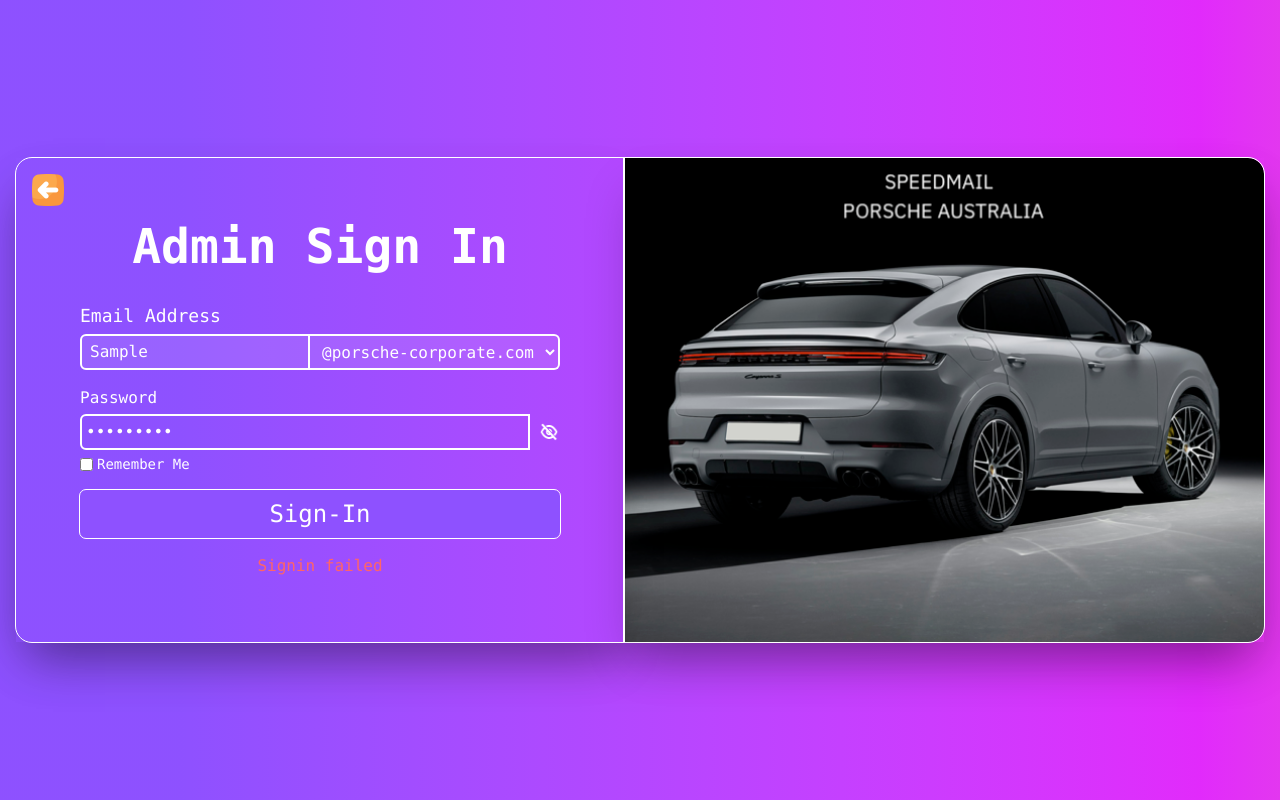
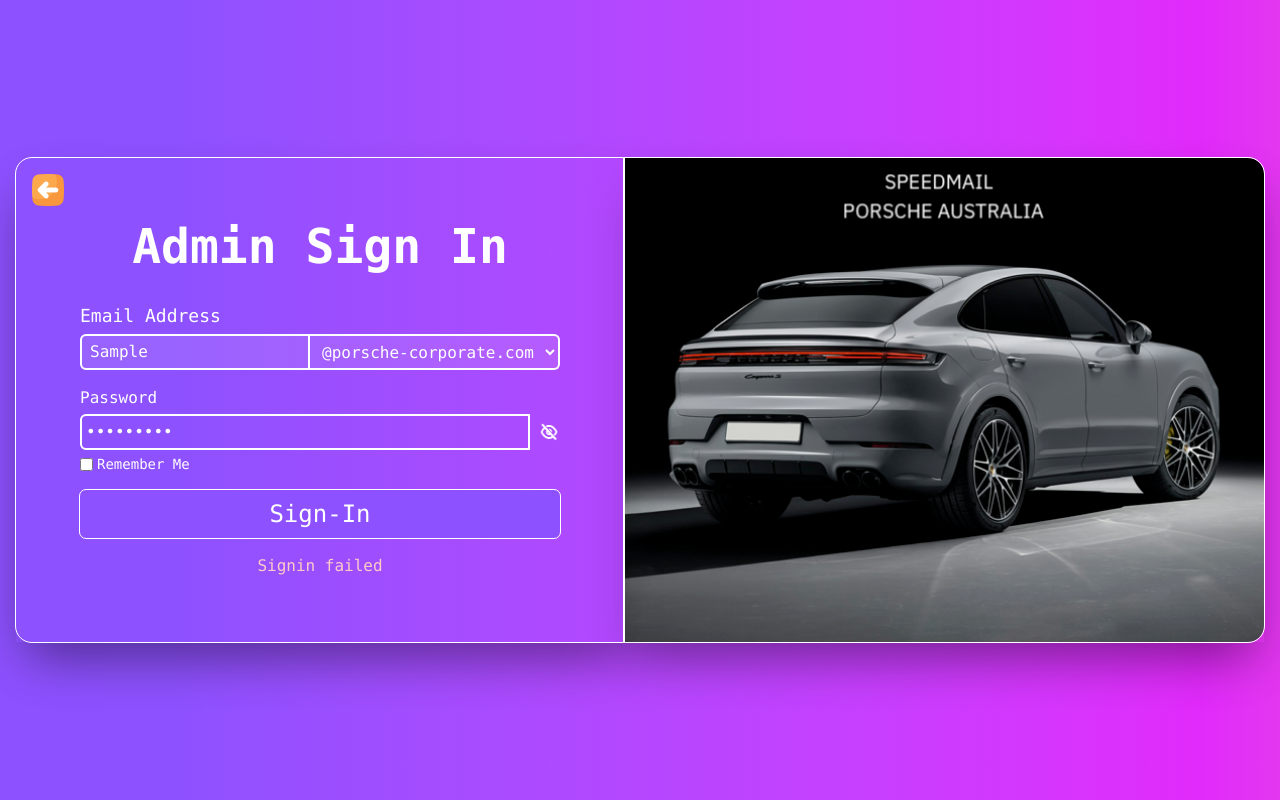
Before and after one commit to Pavith-Singh/Speedmail, a React (Vite) app in the folder frontend/: page /adminsignin in a window 1280 px wide. Both pictures are taken after typing "Sample", "Sample123" into the empty fields and a click on the button "Sign-In". Built offline with nearby package versions, Linux system fonts and the light colour scheme; no server answers.

Commit message:
minor adjustment

```diff
--- a/frontend/src/AdminSignin.jsx
+++ b/frontend/src/AdminSignin.jsx
@@ -107,7 +107,7 @@
 
             <button type="submit" className="hover:scale-102  text-white px-10 py-2 text-2xl rounded-md bg-violet-500 hover:bg-violet-400 transition duration-300 ease-in-out outline outline-white cursor-pointer">Sign-In</button>
 
-            {error && <div className='text-red-400'>{error}</div>}
+            {error && <div className='text-red-200'>{error}</div>}
             {success && <div className='text-green-400'>{success}</div>}
           </form>
         </div>
--- a/frontend/src/Register.jsx
+++ b/frontend/src/Register.jsx
@@ -23,8 +23,7 @@
 
     try {
       const payload = JSON.parse(atob(token.split('.')[1]));
-      console.log("Token payload:", payload);  // Debug: check token content
-      // If the token doesn't indicate admin privileges, redirect
+      console.log("Token payload:", payload);
       if (!payload.isAdmin) {
         window.location.href = '/register';
       }
@@ -38,12 +37,10 @@
     setError('');
     setSuccess('');
     const email = partialEmail + selectedDomain;
-    // lowercase, uppercase, numbers, and periods only
     if (!/^[a-zA-Z0-9.]+$/.test(partialEmail)) {
       setError('No special characters or spaces allowed');
       return;
     }
-    // Password: at least 8 chars, includes letters and numbers
     if (!/^(?=.*[A-Za-z])(?=.*\d)[A-Za-z\d]{8,}$/.test(password)) {
       setError('Password must be at least 8 characters and include both letters and numbers');
       return;
@@ -169,7 +166,7 @@
               </div>
             </div>
             <button type ="submit" className="hover:scale-102  text-white px-10 py-2 text-2xl rounded-md bg-violet-500 hover:bg-violet-400 transition duration-300 ease-in-out outline outline-white cursor-pointer">Register</button>
-            {error && <div className='text-red-400'>{error}</div>}
+            {error && <div className='text-red-200'>{error}</div>}
             {success && <div className='text-green-400'>{success}</div>}
             <p className="text-sm text-white font-semibold">Already Registered? <a href="/signin" className="text-orange-400 hover:underline">Sign-In</a></p>
           </form>
--- a/frontend/src/Signin.jsx
+++ b/frontend/src/Signin.jsx
@@ -112,7 +112,7 @@
 
             <button type="submit" className="hover:scale-102  text-white px-10 py-2 text-2xl rounded-md bg-violet-500 hover:bg-violet-400 transition duration-300 ease-in-out outline outline-white cursor-pointer">Sign-In</button>
 
-            {error && <div className='text-red-400'>{error}</div>}
+            {error && <div className='text-red-200'>{error}</div>}
             {success && <div className='text-green-400'>{success}</div>}
             <p className="text-sm text-white font-semibold">Not Registered? <a href="/adminsignin" className="text-orange-400 hover:underline">Register</a></p>
           </form>
--- a/frontend/src/index.css
+++ b/frontend/src/index.css
@@ -13,3 +13,10 @@
   background-size: 200% 200%;
   animation: gradient-move 8s ease-in-out infinite;
 }
+
+html, body {
+  min-height: 100%;
+  background: linear-gradient(to right, #8b5cf6 10%, #d946ef 50%, #fb923c 100%);
+  background-color: #a21caf;
+  overscroll-behavior: contain;
+}
```
